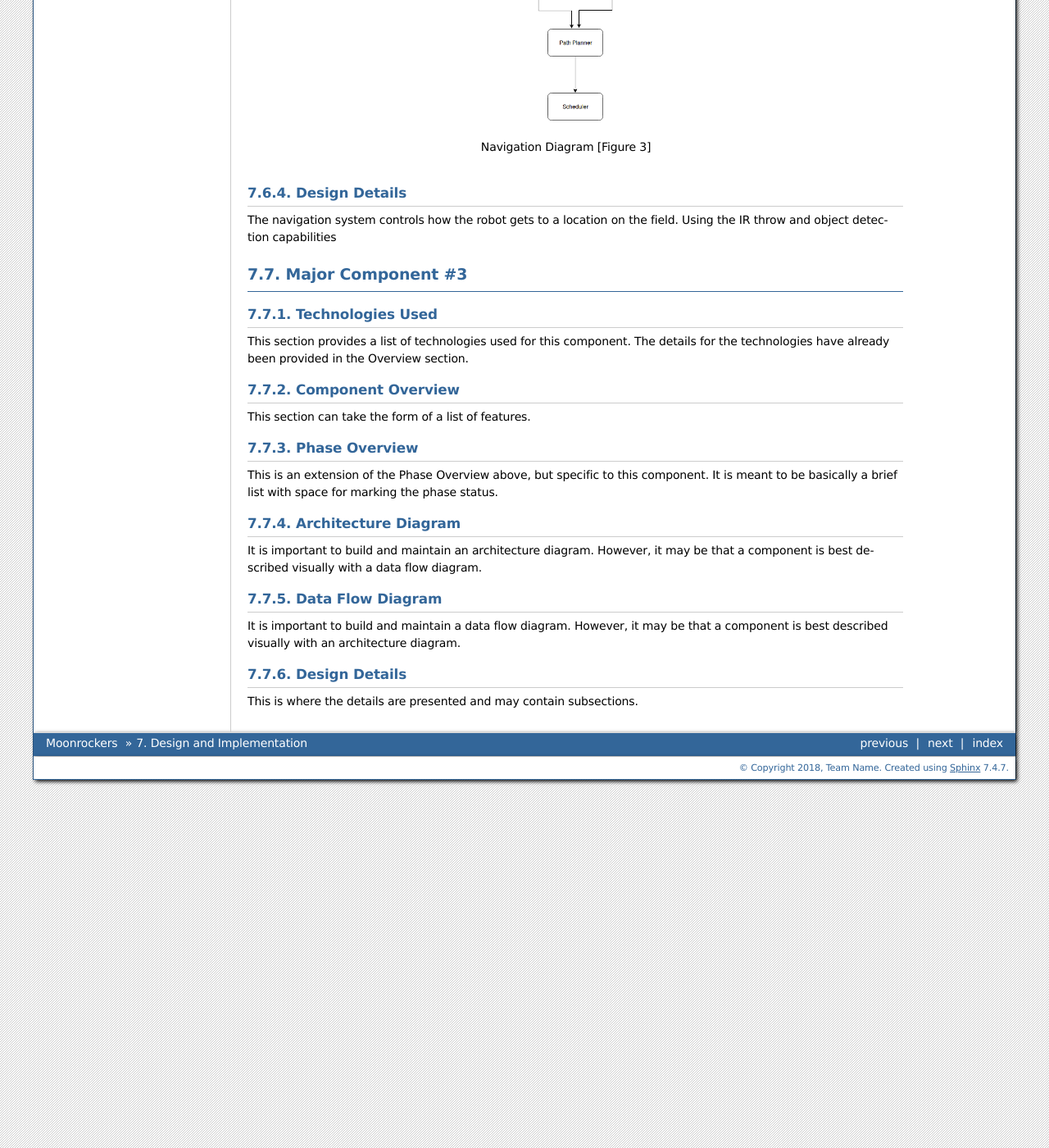
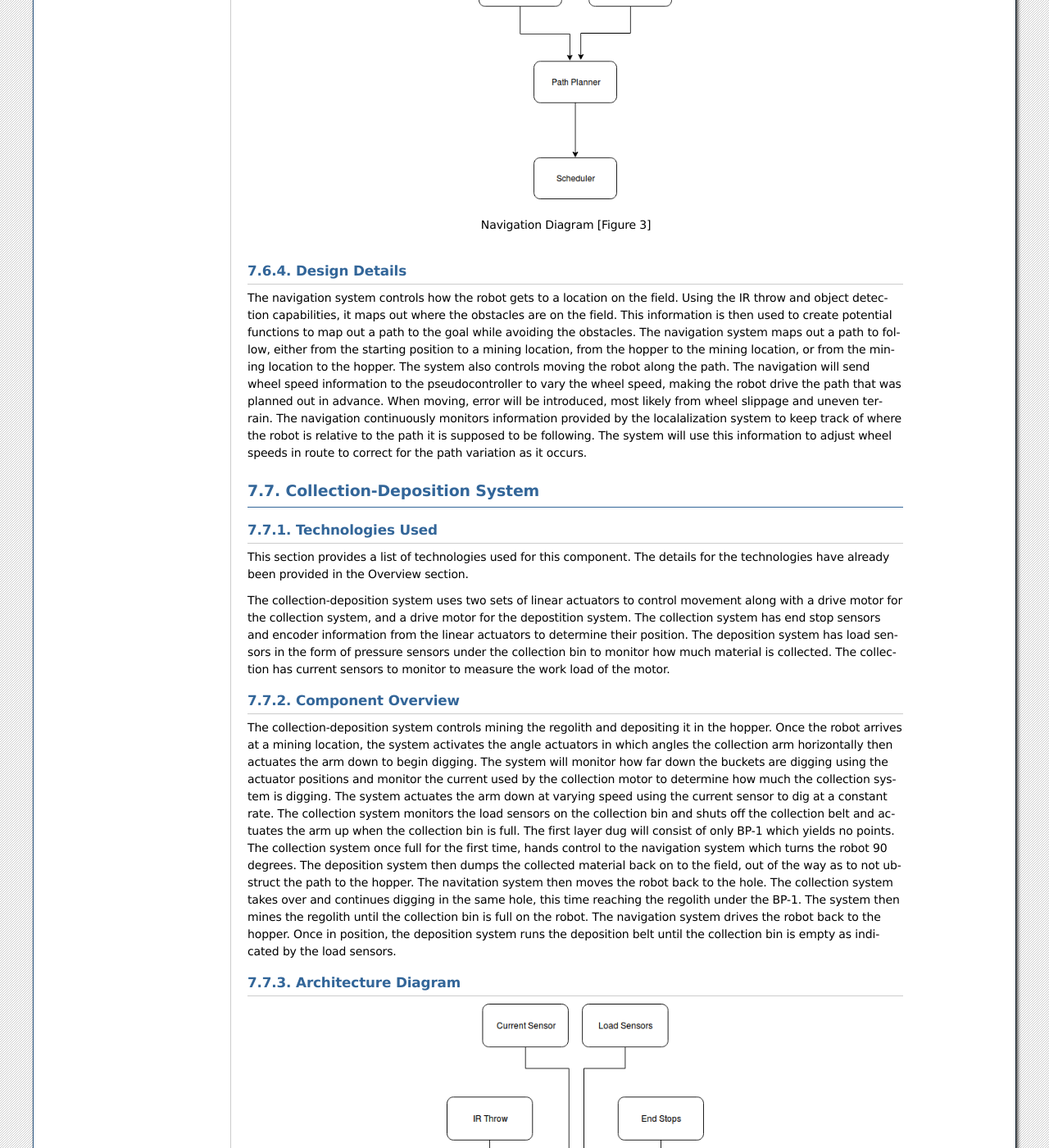
Before and after one commit to kaliRegenold/SeniorDesign, a Sphinx documentation site: the page built from DesignDoc/source/design.rst, in a window 1280 px wide and 1400 px high, scrolled down 4059 px. Shown: the whole window at 82% size. Built offline with Sphinx 7.4.7, drawn with Linux system fonts in a browser that asks for light colours; pages that are not in the unit, such as notebooks, are missing from menus; some of the changed text lies outside the part shown.

Commit message:
WIP design component 3 added

```diff
--- a/DesignDoc/source/design.rst
+++ b/DesignDoc/source/design.rst
@@ -173,8 +173,8 @@ observe the ar tag bundle on the hopper and converts it into x y coordinates. An
 is simple a collection of AR tags. Currently three are being used on the hopper. The localization
 system converts the data for use in a ROS messages.
 
-Navigation System
------------------
+Navigation System (Path Planner)
+--------------------------------
 
 Technologies Used
 ~~~~~~~~~~~~~~~~~
@@ -199,7 +199,7 @@ Architecture Diagram
 
 .. figure:: ./Navigation.png
    :alt: Navigation Diagram [Figure 3]
-   :width: 20.0%
+   :width: 30.0%
 
    Navigation Diagram [Figure 3]
 
@@ -207,10 +207,20 @@ Design Details
 ~~~~~~~~~~~~~~
 
 The navigation system controls how the robot gets to a location on the field. Using the IR throw and
-object detection capabilities
+object detection capabilities, it maps out where the obstacles are on the field. This information is
+then used to create potential functions to map out a path to the goal while avoiding the obstacles.
+The navigation system maps out a path to follow, either from the starting position to a mining
+location, from the hopper to the mining location, or from the mining location to the hopper. The system
+also controls moving the robot along the path. The navigation will send wheel speed information to the
+pseudocontroller to vary the wheel speed, making the robot drive the path that was planned out in advance.
+When moving, error will be introduced, most likely from wheel slippage and uneven terrain. The navigation
+continuously monitors information provided by the localalization system to keep track of where the robot
+is relative to the path it is supposed to be following. The system will use this information to adjust wheel
+speeds in route to correct for the path variation as it occurs.
 
-Major Component #3
--------------------
+
+Collection-Deposition System
+----------------------------
 
 Technologies Used
 ~~~~~~~~~~~~~~~~~
@@ -219,33 +229,52 @@ This section provides a list of technologies used for this component.
 The details for the technologies have already been provided in the
 Overview section.
 
+The collection-deposition system uses two sets of linear actuators to control movement along with a drive
+motor for the collection system, and a drive motor for the depostition system. The collection system has
+end stop sensors and encoder information from the linear actuators to determine their position. The
+deposition system has load sensors in the form of pressure sensors under the collection bin to monitor
+how much material is collected. The collection has current sensors to monitor to measure the work load of
+the motor.
+
 Component Overview
 ~~~~~~~~~~~~~~~~~~
 
-This section can take the form of a list of features.
+The collection-deposition system controls mining the regolith and depositing it in the hopper. Once the robot
+arrives at a mining location, the system activates the angle actuators in which angles the collection arm
+horizontally then actuates the arm down to begin digging. The system will monitor how far down the buckets are
+digging using the actuator positions and monitor the current used by the collection motor to determine how much
+the collection system is digging. The system actuates the arm down at varying speed using the current sensor
+to dig at a constant rate. The collection system monitors the load sensors on the collection bin and shuts off
+the collection belt and actuates the arm up when the collection bin is full.
+The first layer dug will consist of only BP-1 which yields no points. The collection system once full for
+the first time, hands control to the navigation system which turns the robot 90 degrees. The deposition system
+then dumps the collected material back on to the field, out of the way as to not ubstruct the path to the hopper.
+The navitation system then moves the robot back to the hole. The collection system takes over and continues
+digging in the same hole, this time reaching the regolith under the BP-1. The system then mines the regolith
+until the collection bin is full on the robot. The navigation system drives the robot back to the hopper. Once
+in position, the deposition system runs the deposition belt until the collection bin is empty as indicated by
+the load sensors.
 
-Phase Overview
-~~~~~~~~~~~~~~
-
-This is an extension of the Phase Overview above, but specific to this
-component. It is meant to be basically a brief list with space for
-marking the phase status.
 
 Architecture Diagram
 ~~~~~~~~~~~~~~~~~~~~~
 
-It is important to build and maintain an architecture diagram. However,
-it may be that a component is best described visually with a data flow
-diagram.
+.. figure:: ./col-dep.png
+   :alt: Collection-Deposition Diagram [Figure 3]
+   :width: 40.0%
 
-Data Flow Diagram
-~~~~~~~~~~~~~~~~~
-
-It is important to build and maintain a data flow diagram. However, it
-may be that a component is best described visually with an architecture
-diagram.
+   Collection-Deposition Diagram [Figure 3]
 
 Design Details
 ~~~~~~~~~~~~~~
 
-This is where the details are presented and may contain subsections.
+The ROS node for this system takes in information from the current sensors, load sensors, ASTRA camera, and
+actuator end stops and encoders to function. When control is handed off to the collection system by the scheduler
+for the first time, the collection system assumes it is at a mining position. The scheduler wont hand off control
+if it is not in a valid mining spot. The system first uses the angle actuators to move the collection arm to a set
+vertical angle. The system starts running the bucket chain and monitors the intial current being used by the motor
+with no load on the collection belt. The bucket chain linear actuators are then used to start shift the bucket chain
+toward the ground. As the buckets start digging, the current sensor indicates an increase in current indicating load
+on the system. The load is kept constant by continuously running the bucket chain while actuating down. If the current
+starts to rise, the downward actuation is temporarily stopped to prevent the bucket chain from being bogged down while
+digging. While the process is running, the system also monitors the pressure sensors under the cellsection bin
```
Also changed, not shown: DesignDoc/source/col-dep.png (added).
